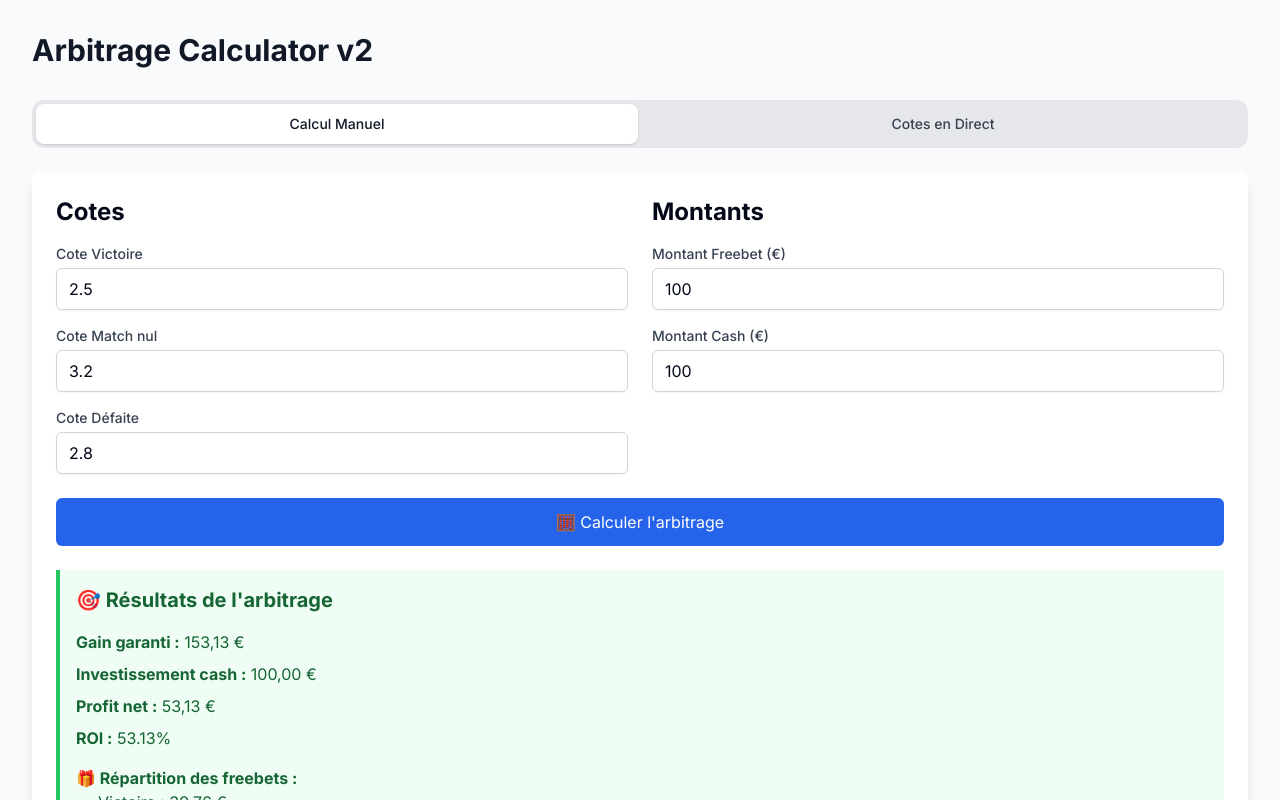
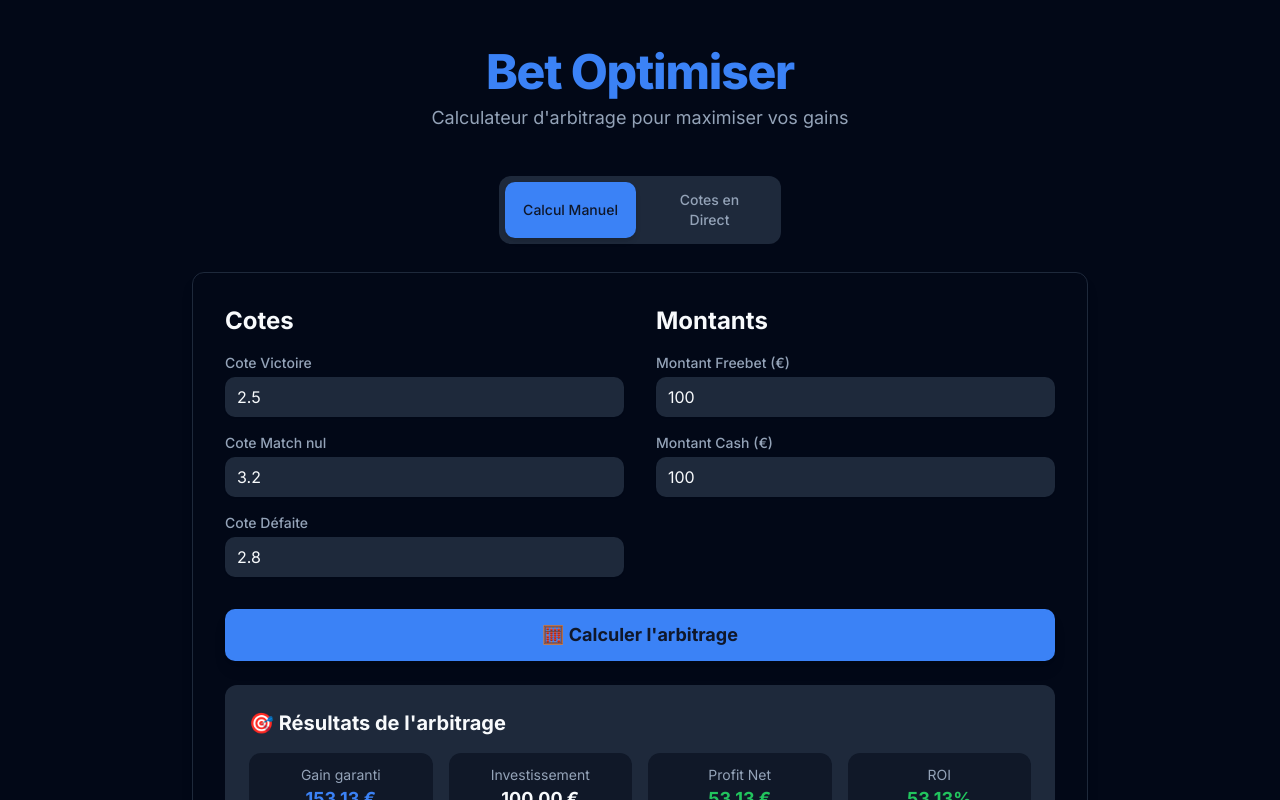
Before and after one commit to henznd/Bet-optimiser, a Next.js app: page / in a window 1280 px wide. Both pictures are taken after a click on the button "🧮 Calculer l'arbitrage". Shown: the top 800 px of the page. Built offline with nearby package versions, Linux system fonts and the light colour scheme.

Commit message:
feat: Redesign UI for a modern look and feel

```diff
--- a/src/app/globals.css
+++ b/src/app/globals.css
@@ -23,7 +23,29 @@
     --border: 214.3 31.8% 91.4%;
     --input: 214.3 31.8% 91.4%;
     --ring: 221.2 83.2% 53.3%;
-    --radius: 0.5rem;
+    --radius: 0.75rem;
+  }
+
+  .dark {
+    --background: 222.2 84% 4.9%;
+    --foreground: 210 40% 98%;
+    --card: 222.2 84% 4.9%;
+    --card-foreground: 210 40% 98%;
+    --popover: 222.2 84% 4.9%;
+    --popover-foreground: 210 40% 98%;
+    --primary: 217.2 91.2% 59.8%;
+    --primary-foreground: 222.2 47.4% 11.2%;
+    --secondary: 217.2 32.6% 17.5%;
+    --secondary-foreground: 210 40% 98%;
+    --muted: 217.2 32.6% 17.5%;
+    --muted-foreground: 215 20.2% 65.1%;
+    --accent: 217.2 32.6% 17.5%;
+    --accent-foreground: 210 40% 98%;
+    --destructive: 0 62.8% 30.6%;
+    --destructive-foreground: 210 40% 98%;
+    --border: 217.2 32.6% 17.5%;
+    --input: 217.2 32.6% 17.5%;
+    --ring: 212.7 26.8% 83.9%;
   }
 }
 
--- a/src/app/layout.tsx
+++ b/src/app/layout.tsx
@@ -15,7 +15,7 @@ export default function RootLayout({
   children: React.ReactNode
 }) {
   return (
-    <html lang="fr">
+    <html lang="fr" className="dark" suppressHydrationWarning>
       <body className={inter.className}>{children}</body>
     </html>
   )
--- a/src/app/page.tsx
+++ b/src/app/page.tsx
@@ -11,11 +11,16 @@ export default function Home() {
   const [selectedBookmaker, setSelectedBookmaker] = useState('');
 
   return (
-    <main className="min-h-screen bg-gray-50 py-8">
-      <div className="max-w-7xl mx-auto px-4 sm:px-6 lg:px-8">
-        <h1 className="text-3xl font-bold text-gray-900 mb-8">
-          Arbitrage Calculator v2
-        </h1>
+    <main className="min-h-screen bg-background flex flex-col items-center p-4 sm:p-8 md:p-12">
+      <div className="w-full max-w-4xl">
+        <div className="text-center mb-10">
+          <h1 className="text-4xl sm:text-5xl font-extrabold text-primary tracking-tight">
+            Bet Optimiser
+          </h1>
+          <p className="mt-2 text-lg text-muted-foreground">
+            Calculateur d'arbitrage pour maximiser vos gains
+          </p>
+        </div>
 
         <TabNavigation activeTab={activeTab} onTabChange={setActiveTab} />
 
@@ -23,9 +28,9 @@ export default function Home() {
           <ManualArbitrage />
         ) : (
           <div>
-            <div className="bg-white rounded-lg shadow-lg p-6 mb-6">
-              <h2 className="text-2xl font-bold mb-6">
-                Sélectionnez un Sport et un Bookmaker
+            <div className="bg-card rounded-xl shadow-lg p-6 mb-6 border">
+              <h2 className="text-2xl font-bold mb-6 text-center text-foreground">
+                Recherche de cotes en direct
               </h2>
               <div className="grid grid-cols-1 md:grid-cols-2 gap-6">
                 <div>
@@ -35,7 +40,7 @@ export default function Home() {
                   <select
                     value={selectedSport}
                     onChange={(e) => setSelectedSport(e.target.value)}
-                    className="w-full px-3 py-2 border border-gray-300 rounded-md shadow-sm focus:outline-none focus:ring-2 focus:ring-blue-500"
+                    className="w-full px-3 py-2 border bg-input rounded-md shadow-sm focus:outline-none focus:ring-2 focus:ring-primary"
                   >
                     <option value="">Sélectionnez un sport</option>
                     <option value="soccer_france_ligue_1">Ligue 1</option>
@@ -50,7 +55,7 @@ export default function Home() {
                   <select
                     value={selectedBookmaker}
                     onChange={(e) => setSelectedBookmaker(e.target.value)}
-                    className="w-full px-3 py-2 border border-gray-300 rounded-md shadow-sm focus:outline-none focus:ring-2 focus:ring-blue-500"
+                    className="w-full px-3 py-2 border bg-input rounded-md shadow-sm focus:outline-none focus:ring-2 focus:ring-primary"
                   >
                     <option value="">Sélectionnez un bookmaker</option>
                     <option value="betclic">Betclic</option>
--- a/src/components/ManualArbitrage.tsx
+++ b/src/components/ManualArbitrage.tsx
@@ -103,46 +103,46 @@ export default function ManualArbitrage() {
   };
 
   return (
-    <div className="bg-white rounded-lg shadow-lg p-6">
-      <div className="grid grid-cols-1 md:grid-cols-2 gap-6 mb-6">
+    <div className="bg-card rounded-xl shadow-lg p-6 md:p-8 border">
+      <div className="grid grid-cols-1 md:grid-cols-2 gap-8 mb-8">
         <div>
-          <h2 className="text-2xl font-bold mb-4">Cotes</h2>
+          <h2 className="text-2xl font-bold mb-4 text-foreground">Cotes</h2>
           <div className="space-y-4">
             <div>
-              <label className="block text-sm font-medium text-gray-700 mb-1">
+              <label className="block text-sm font-medium text-muted-foreground mb-1">
                 Cote Victoire
               </label>
               <input
                 type="number"
                 value={odds.victory}
                 onChange={(e) => setOdds({ ...odds, victory: parseFloat(e.target.value) || 0 })}
-                className="w-full px-3 py-2 border border-gray-300 rounded-md shadow-sm focus:outline-none focus:ring-2 focus:ring-blue-500"
+                className="w-full px-3 py-2 bg-input border-transparent rounded-md shadow-sm focus:outline-none focus:ring-2 focus:ring-primary"
                 step="0.01"
                 min="1.01"
               />
             </div>
             <div>
-              <label className="block text-sm font-medium text-gray-700 mb-1">
+              <label className="block text-sm font-medium text-muted-foreground mb-1">
                 Cote Match nul
               </label>
               <input
                 type="number"
                 value={odds.draw}
                 onChange={(e) => setOdds({ ...odds, draw: parseFloat(e.target.value) || 0 })}
-                className="w-full px-3 py-2 border border-gray-300 rounded-md shadow-sm focus:outline-none focus:ring-2 focus:ring-blue-500"
+                className="w-full px-3 py-2 bg-input border-transparent rounded-md shadow-sm focus:outline-none focus:ring-2 focus:ring-primary"
                 step="0.01"
                 min="1.01"
               />
             </div>
             <div>
-              <label className="block text-sm font-medium text-gray-700 mb-1">
+              <label className="block text-sm font-medium text-muted-foreground mb-1">
                 Cote Défaite
               </label>
               <input
                 type="number"
                 value={odds.defeat}
                 onChange={(e) => setOdds({ ...odds, defeat: parseFloat(e.target.value) || 0 })}
-                className="w-full px-3 py-2 border border-gray-300 rounded-md shadow-sm focus:outline-none focus:ring-2 focus:ring-blue-500"
+                className="w-full px-3 py-2 bg-input border-transparent rounded-md shadow-sm focus:outline-none focus:ring-2 focus:ring-primary"
                 step="0.01"
                 min="1.01"
               />
@@ -151,30 +151,30 @@ export default function ManualArbitrage() {
         </div>
 
         <div>
-          <h2 className="text-2xl font-bold mb-4">Montants</h2>
+          <h2 className="text-2xl font-bold mb-4 text-foreground">Montants</h2>
           <div className="space-y-4">
             <div>
-              <label className="block text-sm font-medium text-gray-700 mb-1">
+              <label className="block text-sm font-medium text-muted-foreground mb-1">
                 Montant Freebet (€)
               </label>
               <input
                 type="number"
                 value={amounts.freebet}
                 onChange={(e) => setAmounts({ ...amounts, freebet: parseFloat(e.target.value) || 0 })}
-                className="w-full px-3 py-2 border border-gray-300 rounded-md shadow-sm focus:outline-none focus:ring-2 focus:ring-blue-500"
+                className="w-full px-3 py-2 bg-input border-transparent rounded-md shadow-sm focus:outline-none focus:ring-2 focus:ring-primary"
                 step="0.01"
                 min="0"
               />
             </div>
             <div>
-              <label className="block text-sm font-medium text-gray-700 mb-1">
+              <label className="block text-sm font-medium text-muted-foreground mb-1">
                 Montant Cash (€)
               </label>
               <input
                 type="number"
                 value={amounts.cash}
                 onChange={(e) => setAmounts({ ...amounts, cash: parseFloat(e.target.value) || 0 })}
-                className="w-full px-3 py-2 border border-gray-300 rounded-md shadow-sm focus:outline-none focus:ring-2 focus:ring-blue-500"
+                className="w-full px-3 py-2 bg-input border-transparent rounded-md shadow-sm focus:outline-none focus:ring-2 focus:ring-primary"
                 step="0.01"
                 min="0"
               />
@@ -185,50 +185,60 @@ export default function ManualArbitrage() {
 
       <button
         onClick={calculateArbitrage}
-        className="w-full bg-blue-600 text-white py-3 px-6 rounded-md hover:bg-blue-700 transition-colors"
+        className="w-full bg-primary text-primary-foreground font-bold py-3 px-6 rounded-md hover:bg-primary/90 transition-all text-lg shadow-lg"
       >
         🧮 Calculer l'arbitrage
       </button>
 
       {error && (
-        <div className="mt-6 p-4 bg-red-50 border-l-4 border-red-500 text-red-700">
+        <div className="mt-6 p-4 bg-destructive/10 border-l-4 border-destructive text-destructive-foreground">
           <h3 className="font-bold">❌ Erreur</h3>
           <p>{error}</p>
         </div>
       )}
 
       {result && (
-        <div className="mt-6 p-4 bg-green-50 border-l-4 border-green-500">
-          <h3 className="text-xl font-bold text-green-800 mb-4">🎯 Résultats de l'arbitrage</h3>
+        <div className="mt-6 p-6 bg-secondary rounded-lg">
+          <h3 className="text-xl font-bold text-foreground mb-4">🎯 Résultats de l'arbitrage</h3>
 
-          <div className="space-y-2 text-green-800">
-            <p><strong>Gain garanti :</strong> {formatCurrency(result.guaranteedProfit)}</p>
-            <p><strong>Investissement cash :</strong> {formatCurrency(result.totalInvestment)}</p>
-            <p><strong>Profit net :</strong> {formatCurrency(result.guaranteedProfit - result.totalInvestment)}</p>
-            <p><strong>ROI :</strong> {result.roi.toFixed(2)}%</p>
+          <div className="grid grid-cols-2 md:grid-cols-4 gap-4 text-center mb-6">
+            <div className="bg-background/50 p-3 rounded-lg">
+              <p className="text-sm text-muted-foreground">Gain garanti</p>
+              <p className="text-lg font-bold text-primary">{formatCurrency(result.guaranteedProfit)}</p>
+            </div>
+            <div className="bg-background/50 p-3 rounded-lg">
+              <p className="text-sm text-muted-foreground">Investissement</p>
+              <p className="text-lg font-bold">{formatCurrency(result.totalInvestment)}</p>
+            </div>
+            <div className="bg-background/50 p-3 rounded-lg">
+              <p className="text-sm text-muted-foreground">Profit Net</p>
+              <p className="text-lg font-bold text-green-500">{formatCurrency(result.guaranteedProfit - result.totalInvestment)}</p>
+            </div>
+            <div className="bg-background/50 p-3 rounded-lg">
+              <p className="text-sm text-muted-foreground">ROI</p>
+              <p className="text-lg font-bold text-green-500">{result.roi.toFixed(2)}%</p>
+            </div>
           </div>
 
-          <div className="mt-4">
-            <h4 className="font-bold text-green-800">🎁 Répartition des freebets :</h4>
-            <ul className="list-disc list-inside space-y-1 text-green-800">
-              <li>Victoire : {formatCurrency(result.freebetDistribution.victory)}</li>
-              <li>Match nul : {formatCurrency(result.freebetDistribution.draw)}</li>
-              <li>Défaite : {formatCurrency(result.freebetDistribution.defeat)}</li>
-            </ul>
+          <div className="grid grid-cols-1 md:grid-cols-2 gap-6">
+            <div className="bg-background/50 p-4 rounded-lg">
+              <h4 className="font-bold text-foreground mb-2">🎁 Répartition des freebets :</h4>
+              <ul className="space-y-1 text-muted-foreground">
+                <li className="flex justify-between"><span>Victoire:</span> <span className="font-mono">{formatCurrency(result.freebetDistribution.victory)}</span></li>
+                <li className="flex justify-between"><span>Match nul:</span> <span className="font-mono">{formatCurrency(result.freebetDistribution.draw)}</span></li>
+                <li className="flex justify-between"><span>Défaite:</span> <span className="font-mono">{formatCurrency(result.freebetDistribution.defeat)}</span></li>
+              </ul>
+            </div>
+
+            <div className="bg-background/50 p-4 rounded-lg">
+              <h4 className="font-bold text-foreground mb-2">💶 Répartition du cash :</h4>
+              <ul className="space-y-1 text-muted-foreground">
+                <li className="flex justify-between"><span>Victoire:</span> <span className="font-mono">{formatCurrency(result.cashDistribution.victory)}</span></li>
+                <li className="flex justify-between"><span>Match nul:</span> <span className="font-mono">{formatCurrency(result.cashDistribution.draw)}</span></li>
+                <li className="flex justify-between"><span>Défaite:</span> <span className="font-mono">{formatCurrency(result.cashDistribution.defeat)}</span></li>
+              </ul>
+            </div>
           </div>
-
-          <div className="mt-4">
-            <h4 className="font-bold text-green-800">💶 Répartition du cash :</h4>
-            <ul className="list-disc list-inside space-y-1 text-green-800">
-              <li>Victoire : {formatCurrency(result.cashDistribution.victory)}</li>
-              <li>Match nul : {formatCurrency(result.cashDistribution.draw)}</li>
-              <li>Défaite : {formatCurrency(result.cashDistribution.defeat)}</li>
-            </ul>
-          </div>
-
-          <p className="mt-4 text-sm italic text-green-700">
-            Avec cette répartition, vous gagnez la même somme quoi qu'il arrive, en profitant au maximum des freebets (gratuits) pour booster le gain garanti.
-          </p>
         </div>
       )}
     </div>
--- a/src/components/TabNavigation.tsx
+++ b/src/components/TabNavigation.tsx
@@ -9,27 +9,29 @@ type TabNavigationProps = {
 
 export default function TabNavigation({ activeTab, onTabChange }: TabNavigationProps) {
   return (
-    <div className="flex space-x-1 rounded-xl bg-gray-200 p-1 mb-6">
+    <div className="flex justify-center p-1 mb-6">
+      <div className="flex space-x-2 rounded-lg bg-secondary p-1.5">
         <button
-        className={`w-full rounded-lg px-3 py-2.5 text-sm font-medium leading-5 ${
+          className={`w-full rounded-md px-4 py-2 text-sm font-medium transition-all ${
             activeTab === 'manual'
-            ? 'bg-white text-gray-900 shadow'
-            : 'text-gray-700 hover:bg-white/[0.12] hover:text-gray-900'
+              ? 'bg-primary text-primary-foreground shadow-md'
+              : 'text-muted-foreground hover:bg-background/50'
           }`}
           onClick={() => onTabChange('manual')}
         >
           Calcul Manuel
         </button>
         <button
-        className={`w-full rounded-lg px-3 py-2.5 text-sm font-medium leading-5 ${
+          className={`w-full rounded-md px-4 py-2 text-sm font-medium transition-all ${
             activeTab === 'api'
-            ? 'bg-white text-gray-900 shadow'
-            : 'text-gray-700 hover:bg-white/[0.12] hover:text-gray-900'
+              ? 'bg-primary text-primary-foreground shadow-md'
+              : 'text-muted-foreground hover:bg-background/50'
           }`}
           onClick={() => onTabChange('api')}
         >
           Cotes en Direct
         </button>
       </div>
+    </div>
   );
 }
--- a/tailwind.config.ts
+++ b/tailwind.config.ts
@@ -1,6 +1,7 @@
 import type { Config } from 'tailwindcss'
 
 const config: Config = {
+  darkMode: 'class',
   content: [
     './src/pages/**/*.{js,ts,jsx,tsx,mdx}',
     './src/components/**/*.{js,ts,jsx,tsx,mdx}',
```
Lines whose indentation alone changed are shown as unchanged.
